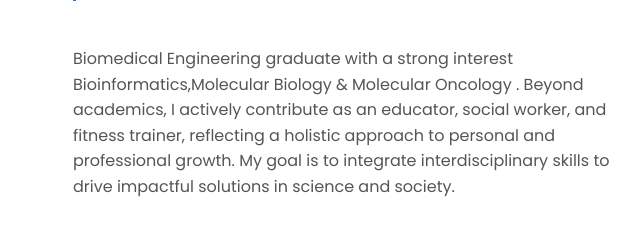
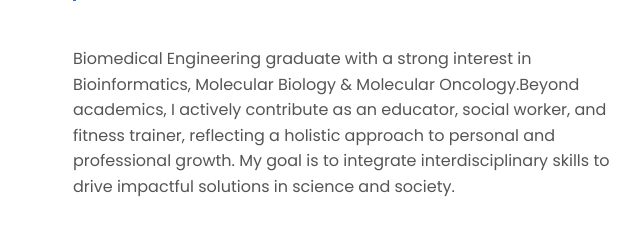
Before and after one commit to mohammad-sajid-talukder/Sajid-Portfolio, a plain HTML site: page index.html in a window 1280 px wide. Shown: the part 1640-1869 px from the top of the page, 485-1125 px from the left. Drawn offline with Linux system fonts and the light colour scheme.

Commit message:
Update index.html

```diff
--- a/index.html
+++ b/index.html
@@ -112,7 +112,7 @@
       <!-- About Text -->
       <div class="text-container">
         <p>
-         Biomedical Engineering graduate with a strong interest Bioinformatics,Molecular Biology & Molecular Oncology . Beyond academics, I actively contribute as an educator, social worker, and fitness trainer, reflecting a holistic approach to personal and professional growth. My goal is to integrate interdisciplinary skills to drive impactful solutions in science and society.
+         Biomedical Engineering graduate with a strong interest in Bioinformatics, Molecular Biology & Molecular Oncology.Beyond academics, I actively contribute as an educator, social worker, and fitness trainer, reflecting a holistic approach to personal and professional growth. My goal is to integrate interdisciplinary skills to drive impactful solutions in science and society.
         </p>
       </div>
     </div>
```
